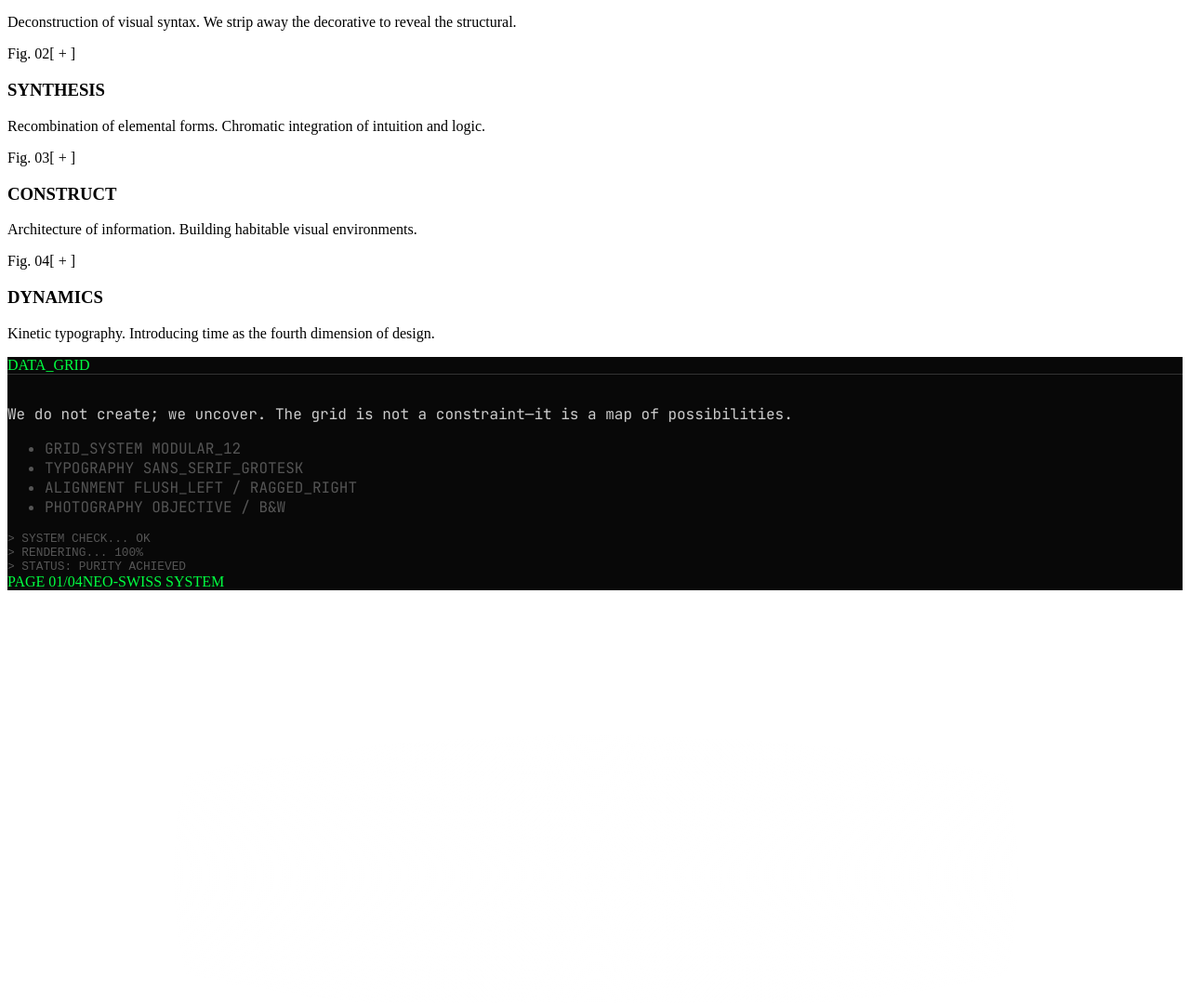
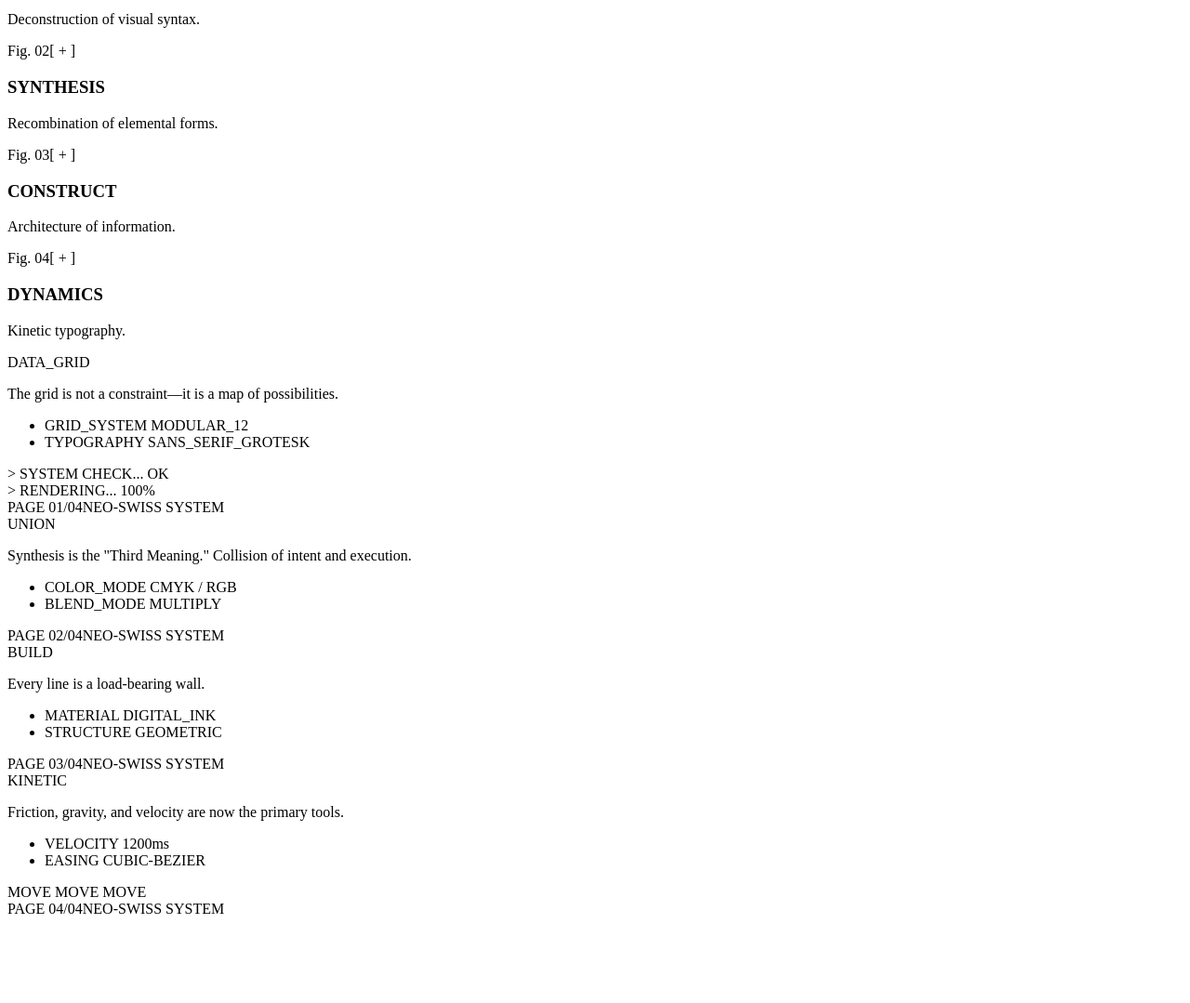
Before and after one commit to errpenk/3D-Kinetic-Layout-Web-System, a website built with Vite: page src/home.html in a window 1280 px wide. Shown: the part 1721-2800 px from the top of the page at 93% size. After the commit the page ends 2716 px from the top, so only its background shows below. Built offline with nearby package versions, Linux system fonts and the light colour scheme.

Commit message:
Entry HTML
Removed all onclick and style elements to clean up the DOM structure.

```diff
--- a/src/home.html
+++ b/src/home.html
@@ -1,39 +1,43 @@
+// all onclick and style elements have been removed //
+// resulting in a completely clean DOM //
+
 <!DOCTYPE html>
 <html lang="en">
   <head>
-    <meta charset="UTF-8">
-    <meta name="viewport" content="width=device-width, initial-scale=1.0">
+    <meta charset="UTF-8" />
+    <meta name="viewport" content="width=device-width, initial-scale=1.0" />
     <title>Neo-Swiss | Kinetic Lab</title>
     <link rel="preconnect" href="https://fonts.googleapis.com">
     <link href="https://fonts.googleapis.com/css2?family=Inter:wght@400;600;900&family=JetBrains+Mono:wght@400;500&display=swap" rel="stylesheet">
-
-    <link rel="stylesheet" href="assets/css/style.css">
   </head>
   <body>
-
+    <!-- Global Layers -->
     <div class="grain"></div>
     <div id="cursor"></div>
     <div class="layout-grid"><div></div><div></div><div></div><div></div></div>
     <div id="morph-layer"></div>
 
+    <!-- Header -->
     <header>
       <div class="logo">NEO/SWISS</div>
       <div class="top-nav-container">
         <div class="nav-trigger">[ SYSTEM NAV + ]</div>
         <div class="nav-dropdown">
-                <div class="nav-item">01. ANALYSIS</div>
-                <div class="nav-item">02. SYNTHESIS</div>
-                <div class="nav-item">03. CONSTRUCT</div>
-                <div class="nav-item">04. DYNAMICS</div>
+          <div class="nav-item" data-route="analysis" data-color="#080808">01. ANALYSIS</div>
+          <div class="nav-item" data-route="synthesis" data-color="#0033CC">02. SYNTHESIS</div>
+          <div class="nav-item" data-route="construction" data-color="#FF2400">03. CONSTRUCT</div>
+          <div class="nav-item" data-route="dynamics" data-color="#F2F2F2">04. DYNAMICS</div>
         </div>
       </div>
-
       <div class="header-right">
         <button id="global-back-btn">Return</button>
-            <div class="meta-block mono" id="header-meta"><span>Lat: 47.3769</span><span>Lon: 8.5417</span><span>Fig. 2025</span></div>
+        <div class="meta-block mono" id="header-meta">
+          <span>Lat: 47.3769</span><span>Lon: 8.5417</span><span>Fig. 2025</span>
+        </div>
       </div>
     </header>
 
+    <!-- Main Content -->
     <main id="main-container">
       <section class="hero">
         <div class="bg-deco deco-matrix"></div>
@@ -53,115 +57,104 @@
         <div class="scene" id="scene">
           <div class="draggable geo-circle" data-z="-100"></div>
           <div class="draggable geo-square" data-z="0">
-                    <span class="mono" style="color: #fff; opacity: 0.5;">REF_01</span>
-                    <div style="border-top: 1px solid #555; padding-top: 1rem;">
-                        <span class="mono" style="color: var(--swiss-red);">SYSTEM_ACTIVE</span>
-                    </div>
+            <span class="mono op-50">REF_01</span>
+            <div class="square-footer"><span class="mono red-text">SYSTEM_ACTIVE</span></div>
           </div>
           <div class="draggable wireframe-box" data-z="80"></div>
           <div class="draggable geo-accent" data-z="150"></div>
           <div class="draggable geo-text massive" data-z="250">SYSTEM</div>
         </div>
 
-            <div class="scroll-arrow">
+        <div class="scroll-arrow" id="scroll-arrow">
           <svg viewBox="0 0 24 24"><path d="M12 5v14M5 12l7 7 7-7"/></svg>
         </div>
-            <button class="reset-btn">[ Reset View ]</button>
+        <button class="reset-btn" id="reset-btn">[ Reset View ]</button>
       </section>
 
       <section class="grid-section" id="grid-target">
-            <div class="grid-item">
+        <div class="grid-item" data-route="analysis" data-color="#080808">
           <div class="grid-header"><span class="mono">Fig. 01</span><span class="mono">[ + ]</span></div>
-                <div class="grid-content"><h3>ANALYSIS</h3><p>Deconstruction of visual syntax. We strip away the decorative to reveal the structural.</p></div>
+          <div class="grid-content"><h3>ANALYSIS</h3><p>Deconstruction of visual syntax.</p></div>
         </div>
-            <div class="grid-item">
+        <div class="grid-item" data-route="synthesis" data-color="#0033CC">
           <div class="grid-header"><span class="mono">Fig. 02</span><span class="mono">[ + ]</span></div>
-                <div class="grid-content"><h3>SYNTHESIS</h3><p>Recombination of elemental forms. Chromatic integration of intuition and logic.</p></div>
+          <div class="grid-content"><h3>SYNTHESIS</h3><p>Recombination of elemental forms.</p></div>
         </div>
-            <div class="grid-item">
+        <div class="grid-item" data-route="construction" data-color="#FF2400">
           <div class="grid-header"><span class="mono">Fig. 03</span><span class="mono">[ + ]</span></div>
-                <div class="grid-content"><h3>CONSTRUCT</h3><p>Architecture of information. Building habitable visual environments.</p></div>
+          <div class="grid-content"><h3>CONSTRUCT</h3><p>Architecture of information.</p></div>
         </div>
-            <div class="grid-item">
+        <div class="grid-item" data-route="dynamics" data-color="#F2F2F2">
           <div class="grid-header"><span class="mono">Fig. 04</span><span class="mono">[ + ]</span></div>
-                <div class="grid-content"><h3>DYNAMICS</h3><p>Kinetic typography. Introducing time as the fourth dimension of design.</p></div>
+          <div class="grid-content"><h3>DYNAMICS</h3><p>Kinetic typography.</p></div>
         </div>
       </section>
     </main>
 
-    <div id="page-analysis" class="subpage" style="background: #080808; color: #00FF41;">
+    <!-- Subpages (Hidden by default) -->
+    <div id="page-analysis" class="subpage analysis-theme">
       <div class="sub-content">
         <div class="sub-title-block"><div class="deco-ruler"></div><div class="massive anim-type">DATA_GRID</div></div>
-            <div style="font-family: 'JetBrains Mono'; border-top: 1px solid #333; padding-top: 1rem;">
-                <p class="anim-fade-code swiss-para" style="color: #ccc;">We do not create; we uncover. The grid is not a constraint—it is a map of possibilities.</p>
-                <ul class="anim-fade-code swiss-list" style="color: #555;">
+        <div class="content-block">
+          <p class="anim-fade-code swiss-para">The grid is not a constraint—it is a map of possibilities.</p>
+          <ul class="anim-fade-code swiss-list">
             <li><span>GRID_SYSTEM</span> <span>MODULAR_12</span></li>
             <li><span>TYPOGRAPHY</span> <span>SANS_SERIF_GROTESK</span></li>
-                    <li><span>ALIGNMENT</span> <span>FLUSH_LEFT / RAGGED_RIGHT</span></li>
-                    <li><span>PHOTOGRAPHY</span> <span>OBJECTIVE / B&W</span></li>
           </ul>
         </div>
-            <div class="anim-fade-code" style="font-family: monospace; font-size: 0.8rem; color: #555;">> SYSTEM CHECK... OK<br>> RENDERING... 100%<br>> STATUS: PURITY ACHIEVED</div>
+        <div class="anim-fade-code code-block">> SYSTEM CHECK... OK<br>> RENDERING... 100%</div>
         <div class="deco-footer"><span>PAGE 01/04</span><span>NEO-SWISS SYSTEM</span></div>
       </div>
     </div>
 
-    <div id="page-synthesis" class="subpage" style="background: var(--swiss-blue); color: #fff;">
+    <div id="page-synthesis" class="subpage synthesis-theme">
       <div class="sub-content">
         <div class="sub-title-block"><div class="deco-ruler"></div><div class="massive anim-blur">UNION</div></div>
-            <div class="anim-blur" style="border-top: 1px solid rgba(255,255,255,0.3); padding-top: 1rem; animation-delay: 0.3s;">
-                <p class="swiss-para">Synthesis is the "Third Meaning." It is the collision of intent and execution. When the rigid grid meets organic intuition, a new visual language is born.</p>
-                <ul class="swiss-list" style="color: rgba(255,255,255,0.7);">
-                    <li><span>COLOR_MODE</span> <span>CMYK / RGB / SPOT</span></li>
-                    <li><span>BLEND_MODE</span> <span>MULTIPLY / OVERPRINT</span></li>
-                    <li><span>CONTRAST</span> <span>HIGH / DYNAMIC</span></li>
+        <div class="content-block anim-blur delay-1">
+          <p class="swiss-para">Synthesis is the "Third Meaning." Collision of intent and execution.</p>
+          <ul class="swiss-list">
+            <li><span>COLOR_MODE</span> <span>CMYK / RGB</span></li>
+            <li><span>BLEND_MODE</span> <span>MULTIPLY</span></li>
           </ul>
         </div>
-            <div class="anim-blur" style="animation-delay: 0.6s;"><div style="width: 100%; height: 300px; background: radial-gradient(circle at center, rgba(255,255,255,0.8), transparent 70%); mix-blend-mode: overlay; border: 1px solid white; border-radius: 50%;"></div></div>
+        <div class="anim-blur delay-2 graphic-circle"></div>
         <div class="deco-footer"><span>PAGE 02/04</span><span>NEO-SWISS SYSTEM</span></div>
       </div>
     </div>
 
-    <div id="page-construction" class="subpage" style="background: var(--swiss-red); color: #080808;">
+    <div id="page-construction" class="subpage construction-theme">
       <div class="sub-content">
-            <div class="sub-title-block mask-box"><div class="deco-ruler" style="background-image: linear-gradient(90deg, #000 1px, transparent 1px);"></div><div class="massive anim-slide-up" style="color: white;">BUILD</div></div>
-            <div class="mask-box" style="border-top: 2px solid #000; padding-top: 1rem;">
-                <div class="anim-slide-up" style="animation-delay: 0.3s;">
-                    <p class="swiss-para" style="font-weight: 700;">Design is architecture for information. We build habitable visual environments. Every line is a load-bearing wall.</p>
-                    <ul class="swiss-list" style="color: #000; border-color: #000;">
+        <div class="sub-title-block mask-box"><div class="deco-ruler"></div><div class="massive anim-slide-up">BUILD</div></div>
+        <div class="mask-box content-block">
+          <div class="anim-slide-up delay-1">
+            <p class="swiss-para">Every line is a load-bearing wall.</p>
+            <ul class="swiss-list">
               <li><span>MATERIAL</span> <span>DIGITAL_INK</span></li>
-                        <li><span>STRUCTURE</span> <span>GEOMETRIC / ASYMMETRIC</span></li>
-                        <li><span>FOUNDATION</span> <span>MATHEMATICAL</span></li>
+              <li><span>STRUCTURE</span> <span>GEOMETRIC</span></li>
             </ul>
           </div>
         </div>
-            <div class="mask-box"><div class="anim-slide-up" style="display: grid; grid-template-columns: 1fr 1fr; gap: 1rem; animation-delay: 0.5s;"><div style="height: 150px; background: #000;"></div><div style="height: 150px; border: 4px solid #000;"></div></div></div>
-            <div class="deco-footer" style="color: black; border-color: black;"><span>PAGE 03/04</span><span>NEO-SWISS SYSTEM</span></div>
+        <div class="mask-box"><div class="anim-slide-up delay-2 grid-preview"><div></div><div></div></div></div>
+        <div class="deco-footer"><span>PAGE 03/04</span><span>NEO-SWISS SYSTEM</span></div>
       </div>
     </div>
 
-    <div id="page-dynamics" class="subpage" style="background: var(--paper); color: var(--ink);">
+    <div id="page-dynamics" class="subpage dynamics-theme">
       <div class="sub-content">
-            <div class="sub-title-block"><div class="deco-ruler"></div><div class="massive anim-velocity" style="color: var(--swiss-blue);">KINETIC</div></div>
-            <div class="anim-velocity" style="animation-delay: 0.2s; border-top: 2px solid var(--ink); padding-top: 1rem;">
-                <p class="swiss-para">Static design is dead. The screen is a living surface. Friction, gravity, and velocity are now the primary tools.</p>
-                <ul class="swiss-list" style="color: var(--swiss-red);">
+        <div class="sub-title-block"><div class="deco-ruler"></div><div class="massive anim-velocity">KINETIC</div></div>
+        <div class="content-block anim-velocity delay-1">
+          <p class="swiss-para">Friction, gravity, and velocity are now the primary tools.</p>
+          <ul class="swiss-list">
             <li><span>VELOCITY</span> <span>1200ms</span></li>
-                    <li><span>EASING</span> <span>CUBIC-BEZIER(0.16, 1, 0.3, 1)</span></li>
-                    <li><span>INTERACTION</span> <span>DRAG / DROP / HOVER</span></li>
+            <li><span>EASING</span> <span>CUBIC-BEZIER</span></li>
           </ul>
         </div>
-            <div class="anim-velocity" style="animation-delay: 0.4s;">
-                <div style="font-size: 4rem; font-weight: 900; white-space: nowrap; overflow: hidden; opacity: 0.1; border-bottom: 2px solid var(--ink);">MOVE MOVE MOVE</div>
-                <div style="margin-top:2rem; font-family: 'JetBrains Mono'; font-size: 0.8rem;">> INITIATING KINETIC SEQUENCE<br>> FRAME RATE: 60FPS</div>
-            </div>
+        <div class="anim-velocity delay-2 move-text">MOVE MOVE MOVE</div>
         <div class="deco-footer"><span>PAGE 04/04</span><span>NEO-SWISS SYSTEM</span></div>
       </div>
     </div>
 
-    <script type="module" src="assets/js/constants.js"></script>
-    <script type="module" src="assets/js/drag.js"></script>
-    <script type="module" src="assets/js/navigation.js"></script>
-    <script type="module" src="assets/js/main.js"></script>
+    <!-- Entry Script -->
+    <script type="module" src="/src/main.js"></script>
   </body>
 </html>
```
Lines whose indentation alone changed are shown as unchanged.
